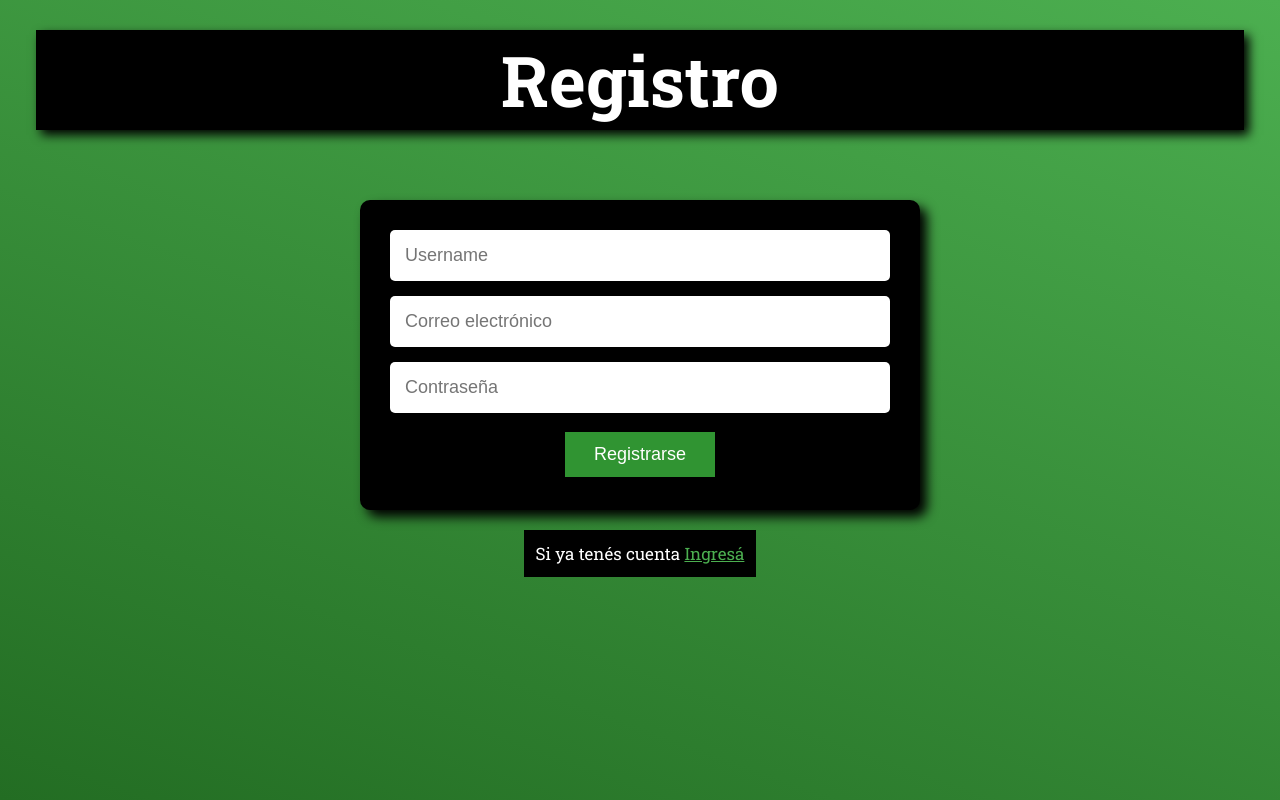
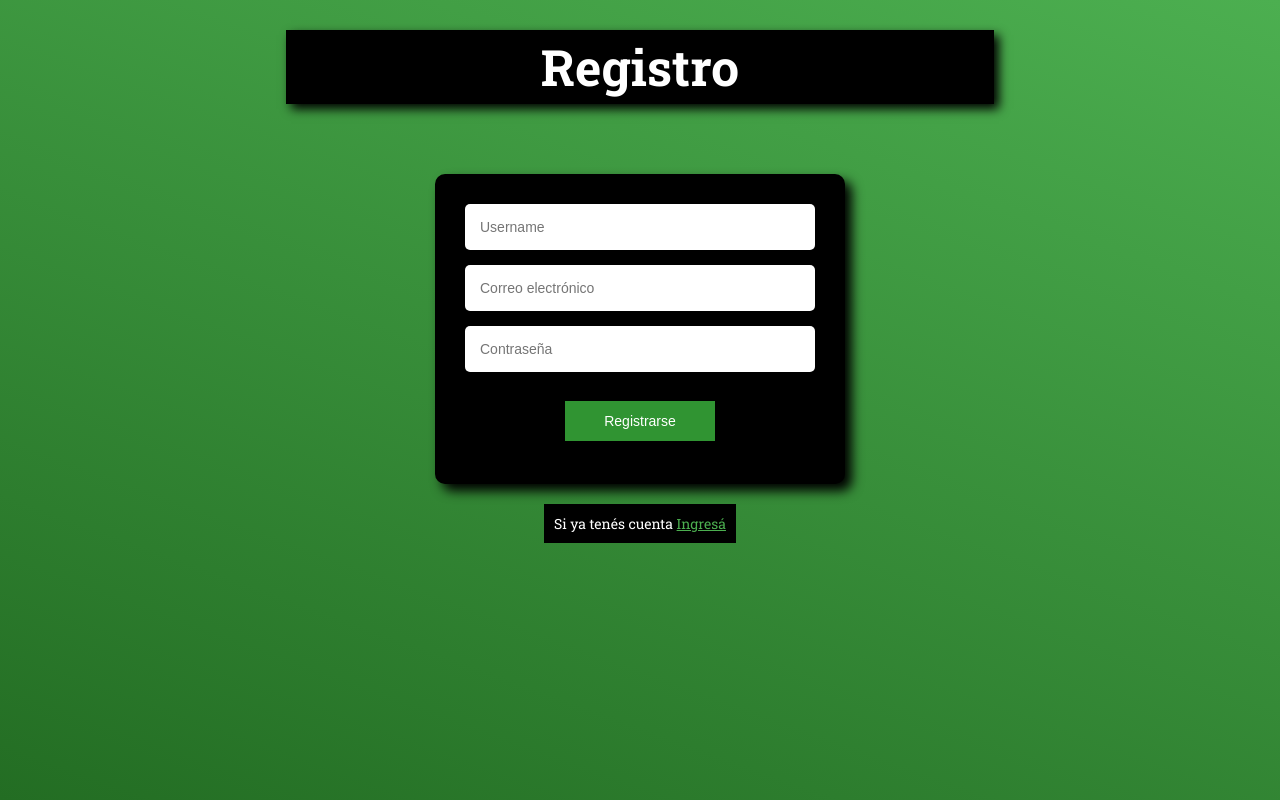
Before and after one commit to santimontironi/crud-stack-MERN, a React (Vite) app in the folder client/: page /register in a window 1280 px wide. Built offline with nearby package versions, Linux system fonts and the light colour scheme.

Commit message:
ajustes en notebooks

```diff
--- a/client/src/public/css/register.css
+++ b/client/src/public/css/register.css
@@ -101,5 +101,21 @@ form button:hover{
 }
 
 @media (min-width: 1280px) and (max-width: 1440px){
-
+    h1{
+        font-size: 50px;
+        width: 700px;
+    }
+    form{
+        width: 350px;
+    }
+    form input{
+        font-size: 14px;
+    }
+    form button{
+        font-size: 14px;
+    }
+    .contentForm p{
+        font-size: 14px;
+        padding: 10px;
+    }
 }
```
